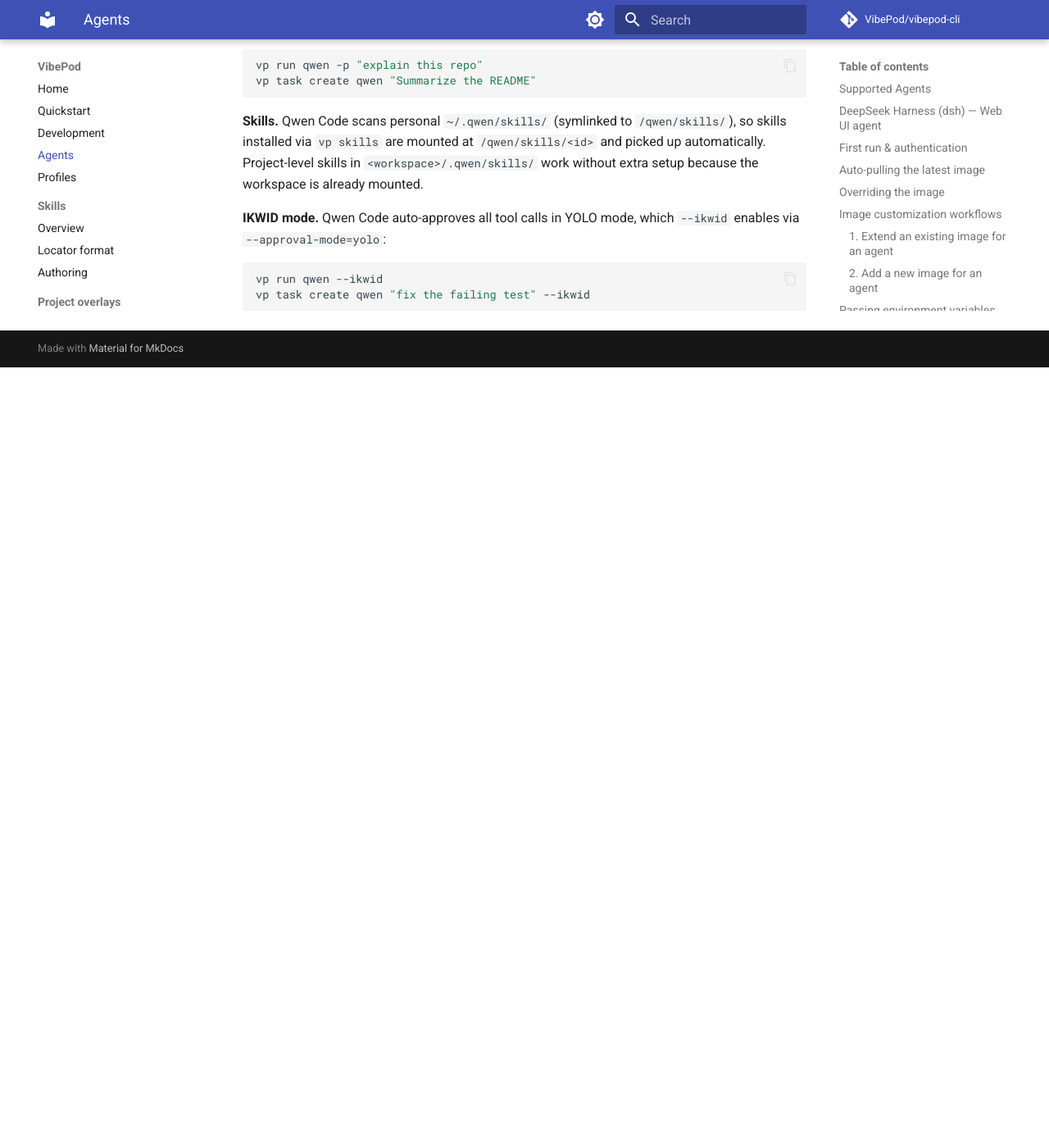
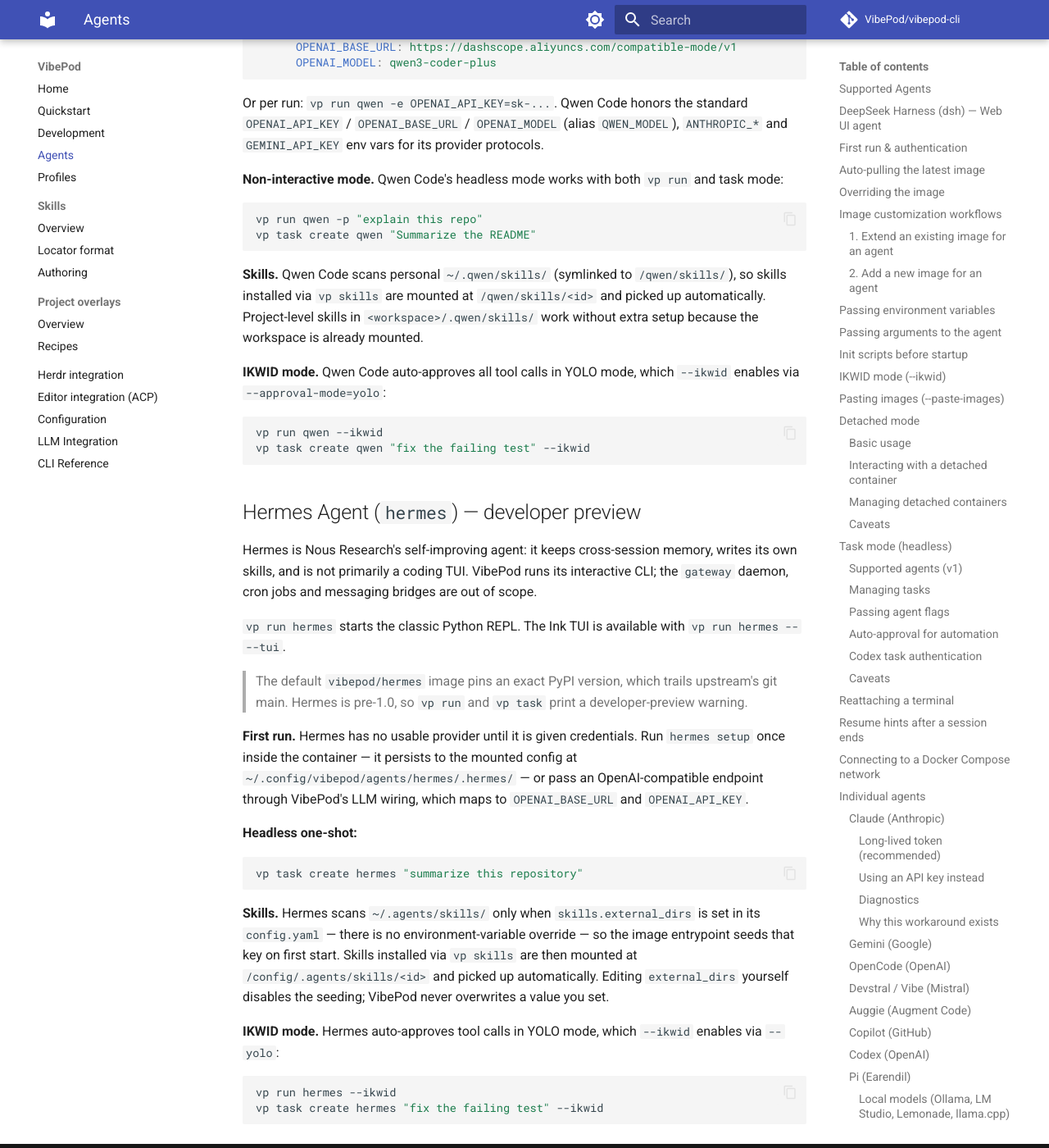
Before and after one commit to VibePod/vibepod-cli, an MkDocs documentation site: the page built from docs/agents/index.md, in a window 1280 px wide and 1400 px high, scrolled down 26695 px. Shown: the whole window at 82% size. Built offline with MkDocs 1.6.1 and Material for MkDocs 9.7.7, drawn with Linux system fonts in a browser that asks for light colours; comment, search, counter and statistics services are not loaded; before the commit the page ends 27143 px from its top, so only the background shows below that; some of the changed text lies outside the part shown.

Commit message:
Document hermes agent

````diff
--- a/docs/agents/index.md
+++ b/docs/agents/index.md
@@ -20,10 +20,11 @@
 | `freebuff` | CodebuffAI | `vp fb` | `vibepod/freebuff:latest` |
 | `qwen` | Qwen (Alibaba) | `vp q` | `vibepod/qwen:latest` |
 | `dsh` (DeepSeek Harness) | DeepSeek | `vp ds` | `vibepod/dsh:latest` |
+| `hermes` (alias: `nous`) | Nous Research | `vp h` | `vibepod/hermes:latest` |
 
 Alias note: `vp run vibe` resolves to `vp run devstral`, `vp run qwen-cli`
-resolves to `vp run qwen`, and `vp run deepseek` / `vp run deepseek-harness`
-resolve to `vp run dsh`.
+resolves to `vp run qwen`, `vp run deepseek` / `vp run deepseek-harness`
+resolve to `vp run dsh`, and `vp run nous` resolves to `vp run hermes`.
 
 ## DeepSeek Harness (`dsh`) — Web UI agent
 
@@ -157,7 +158,7 @@
 
 ## Image customization workflows
 
-VibePod has a fixed set of supported agent IDs (`claude`, `gemini`, `opencode`, `devstral`, `auggie`, `copilot`, `codex`, `pi`, `agy`, `tau`, `jcode`, `freebuff`, `qwen`, `dsh`). The CLI also supports the aliases `vibe` (→ `devstral`), `qwen-cli` (→ `qwen`), and `deepseek` / `deepseek-harness` (→ `dsh`). Image customization means changing the image used for one of those IDs.
+VibePod has a fixed set of supported agent IDs (`claude`, `gemini`, `opencode`, `devstral`, `auggie`, `copilot`, `codex`, `pi`, `agy`, `tau`, `jcode`, `freebuff`, `qwen`, `dsh`, `hermes`). The CLI also supports the aliases `vibe` (→ `devstral`), `qwen-cli` (→ `qwen`), `deepseek` / `deepseek-harness` (→ `dsh`), and `nous` (→ `hermes`). Image customization means changing the image used for one of those IDs.
 
 ### 1. Extend an existing image for an agent
 
@@ -288,6 +289,7 @@
 | `freebuff` | Not supported |
 | `qwen` | `--approval-mode=yolo` |
 | `dsh` | Not supported |
+| `hermes` | `--yolo` |
 
 Example:
 
@@ -407,6 +409,7 @@
 | `jcode` | `jcode run "<prompt>"` |
 | `qwen` | `qwen -p "<prompt>"` |
 | `dsh` | `dsh --profile headless "<prompt>"` |
+| `hermes` | `hermes -z "<prompt>"` |
 
 Other agents error with a clear message; support can be added by setting `headless_prefix` (or `headless_command` for agents whose one-shot invocation differs from their interactive command) on their `AgentSpec`.
 
@@ -1122,3 +1125,44 @@
 vp run qwen --ikwid
 vp task create qwen "fix the failing test" --ikwid
 ```
+
+## Hermes Agent (`hermes`) — developer preview
+
+Hermes is Nous Research's self-improving agent: it keeps cross-session memory,
+writes its own skills, and is not primarily a coding TUI. VibePod runs its
+interactive CLI; the `gateway` daemon, cron jobs and messaging bridges are out
+of scope.
+
+`vp run hermes` starts the classic Python REPL. The Ink TUI is available with
+`vp run hermes -- --tui`.
+
+> The default `vibepod/hermes` image pins an exact PyPI version, which trails
+> upstream's git main. Hermes is pre-1.0, so `vp run` and `vp task` print a
+> developer-preview warning.
+
+**First run.** Hermes has no usable provider until it is given credentials. Run
+`hermes setup` once inside the container — it persists to the mounted config at
+`~/.config/vibepod/agents/hermes/.hermes/` — or pass an OpenAI-compatible
+endpoint through VibePod's LLM wiring, which maps to `OPENAI_BASE_URL` and
+`OPENAI_API_KEY`.
+
+**Headless one-shot:**
+
+```bash
+vp task create hermes "summarize this repository"
+```
+
+**Skills.** Hermes scans `~/.agents/skills/` only when `skills.external_dirs`
+is set in its `config.yaml` — there is no environment-variable override — so
+the image entrypoint seeds that key on first start. Skills installed via
+`vp skills` are then mounted at `/config/.agents/skills/<id>` and picked up
+automatically. Editing `external_dirs` yourself disables the seeding; VibePod
+never overwrites a value you set.
+
+**IKWID mode.** Hermes auto-approves tool calls in YOLO mode, which `--ikwid`
+enables via `--yolo`:
+
+```bash
+vp run hermes --ikwid
+vp task create hermes "fix the failing test" --ikwid
+```
````
Also changed, not shown: AGENTS.md (+5 -0 lines), README.md (+3 -1 lines), docs/configuration.md (+9 -0 lines), docs/index.md (+1 -0 lines).
